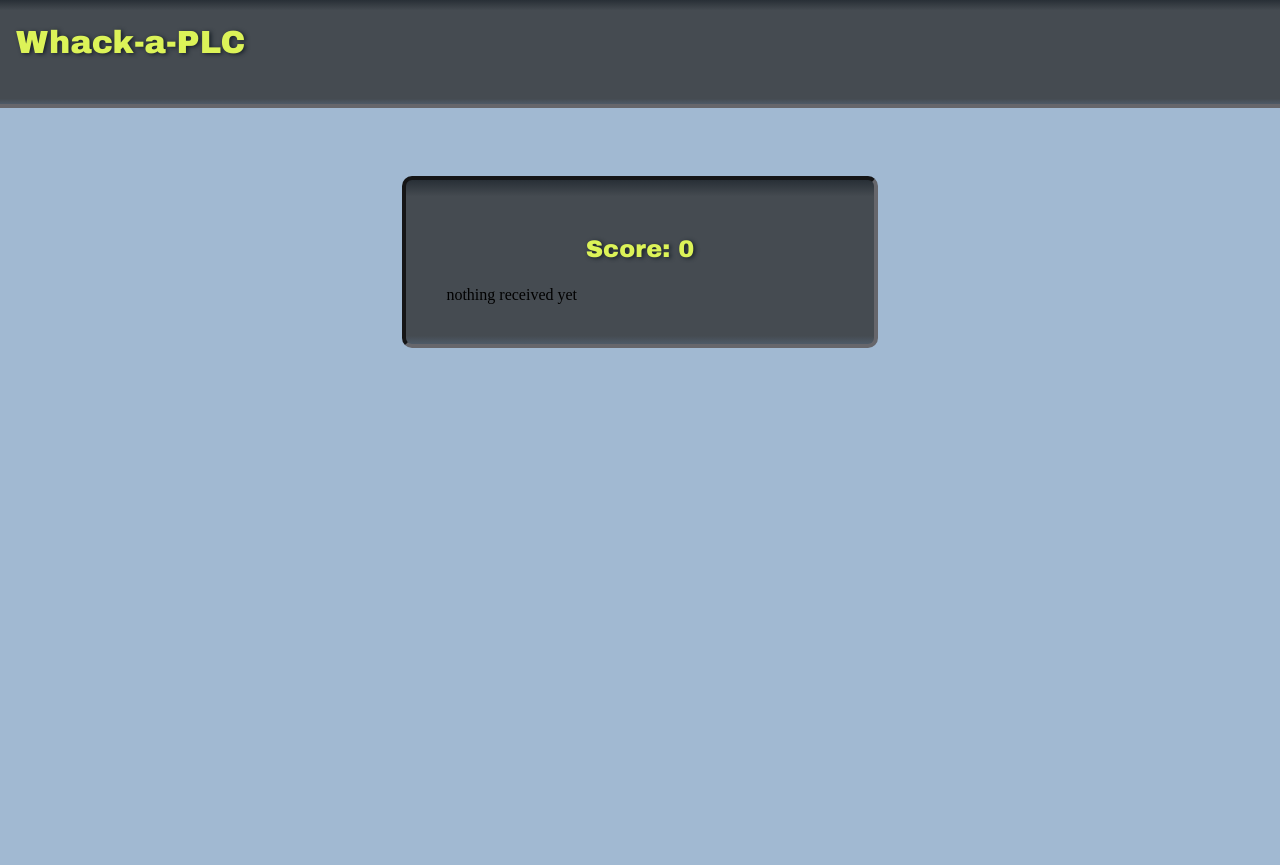
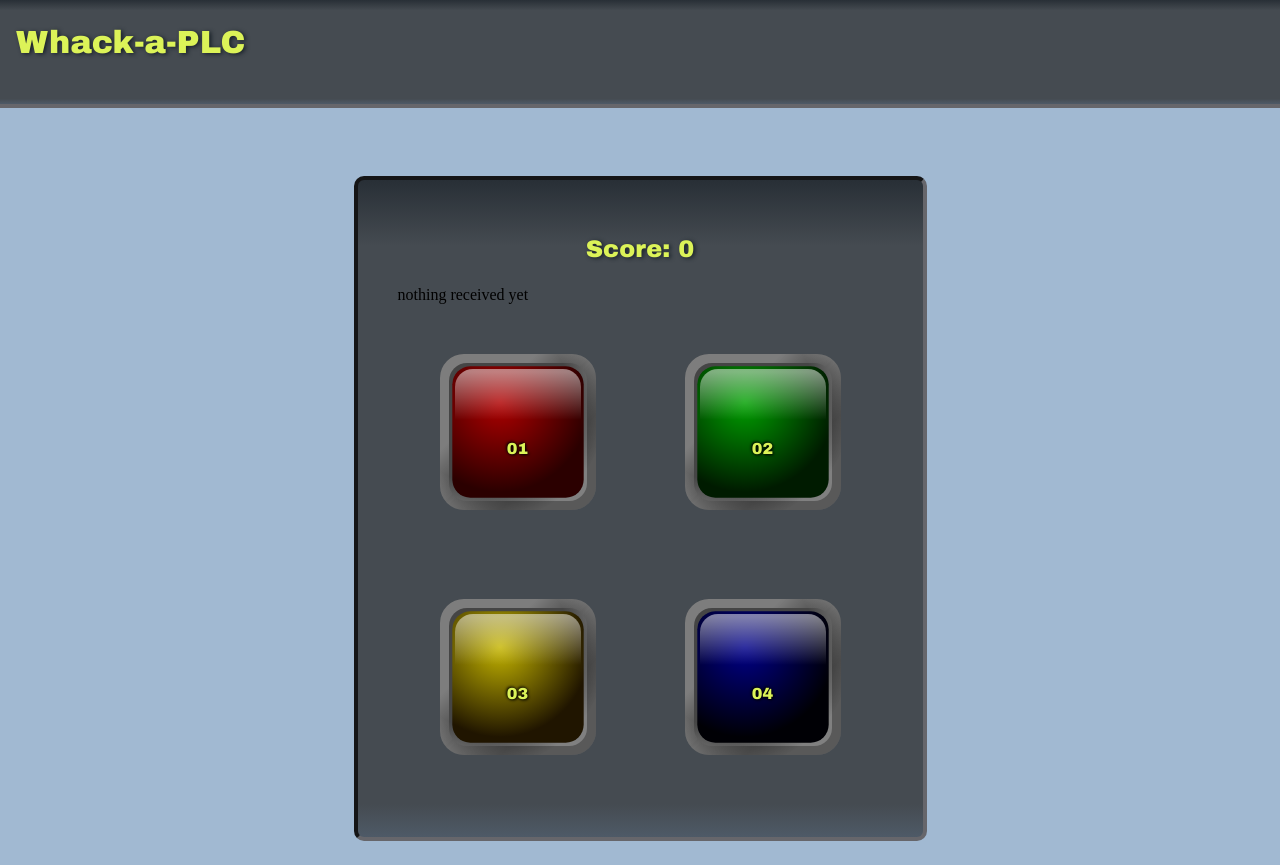
Before and after one commit to 4PUBjeC2gaE7/Whack-a-PLC_Client, a Flask app: page /monitor in a window 1280 px wide. Before the commit the page ends 348 px from the top, so only its background shows below. Run offline with Flask 3, Linux system fonts and the light colour scheme.

Commit message:
added LED grid

```diff
--- a/app.py
+++ b/app.py
@@ -98,7 +98,6 @@ def route_adv():
 def route_favicon():
     return send_from_directory(path.join(app.root_path, 'static'), 'favicon.png', mimetype='image/png')
 
-
 if __name__ == "__main__":
     # Data monitor should start as soon as the app is started.
     t = threading.Thread(target=stream.monitor)
--- a/static/LED.css
+++ b/static/LED.css
@@ -1,3 +1,8 @@
+.indicator {
+    background-repeat: no-repeat;
+    background-size: contain;
+}
+
 .indicator.red { background-image: url("LED.svg#led-round-red-off"); }
 .indicator.orange { background-image: url("LED.svg#led-round-orange-off"); }
 .indicator.yellow { background-image: url("LED.svg#led-round-yellow-off"); }
--- a/static/styles.css
+++ b/static/styles.css
@@ -7,6 +7,7 @@
     --shadow: #182028;
     --text-main: #2c3135;
     --text-highlight: #dcf358;
+    --text-dark: #000c15;
 }
 
 #nav, .block {
@@ -126,3 +127,50 @@ label {
     font-size: 12pt;
     height: 4em;
 }
+
+@media screen {
+    /* Monitor buttons */
+    #buttons {
+        display: grid;
+        grid-template-areas:
+            "a b"
+            "c d";
+        column-gap: 5px;
+        row-gap: 5px;
+    }
+
+    #buttons div:hover>.label {
+        color: var(--text-dark);
+        text-shadow: var(--text-highlight) 0px 0px 1vh;
+    }
+
+    .label {
+        position: relative;
+        text-align: center;
+        text-shadow: 1px 1px 3px black, -1px -1px 3px black;
+    }
+
+    .indicator {
+        aspect-ratio: 1;
+    }
+
+    @media (min-aspect-ratio: 1/1) {
+        .indicator {
+            width: 30vh;
+        }
+        .label {
+            font-size: 2vh;
+            top: 13vh;
+        }
+    }
+
+    @media (max-aspect-ratio: 1/1) {
+        .indicator {
+            width: 30vw;
+        }
+        .label {
+            font-size: 2vw;
+            top: 13vw;
+        }
+    }
+}
--- a/templates/monitor.html
+++ b/templates/monitor.html
@@ -1,6 +1,7 @@
 {% extends 'base.html' %}
 
 {% block head %}
+<link rel="stylesheet" href="/static/LED.css" />
 <script src="http://code.jquery.com/jquery-latest.js"></script>
 <script>
 if (!!window.EventSource) {
@@ -16,5 +17,11 @@ if (!!window.EventSource) {
 <div class="center block">
     <h2>Score: <span id="myScore">0</span></h2>
     <div id="data">nothing received yet</div>
+    <div id="buttons" class="wrapper">
+      <div id="LED_01" class="indicator square red"><h3 class="label">01</h3></div>
+      <div id="LED_02" class="indicator square green"><h3 class="label">02</h3></div>
+      <div id="LED_03" class="indicator square yellow"><h3 class="label">03</h3></div>
+      <div id="LED_04" class="indicator square blue"><h3 class="label">04</h3></div>
+    </div>
 </div>
 {% endblock %}
```
